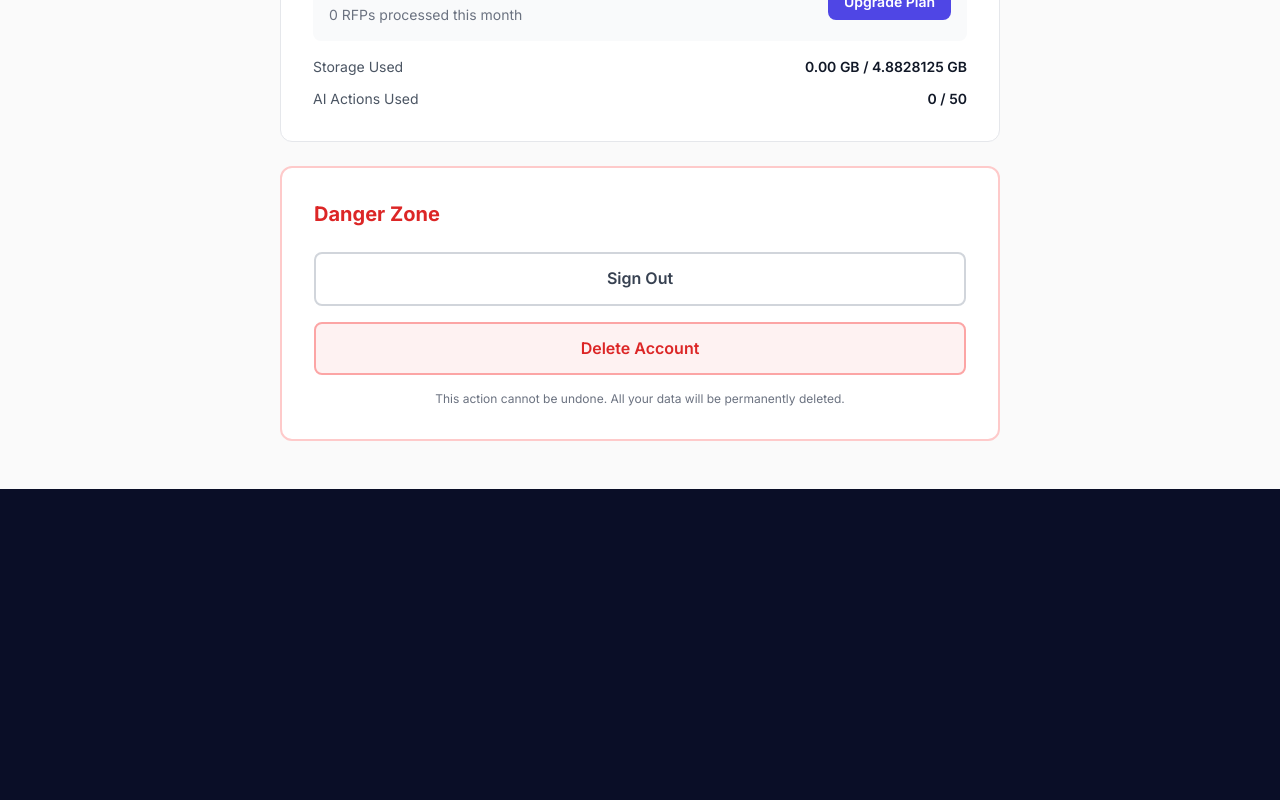
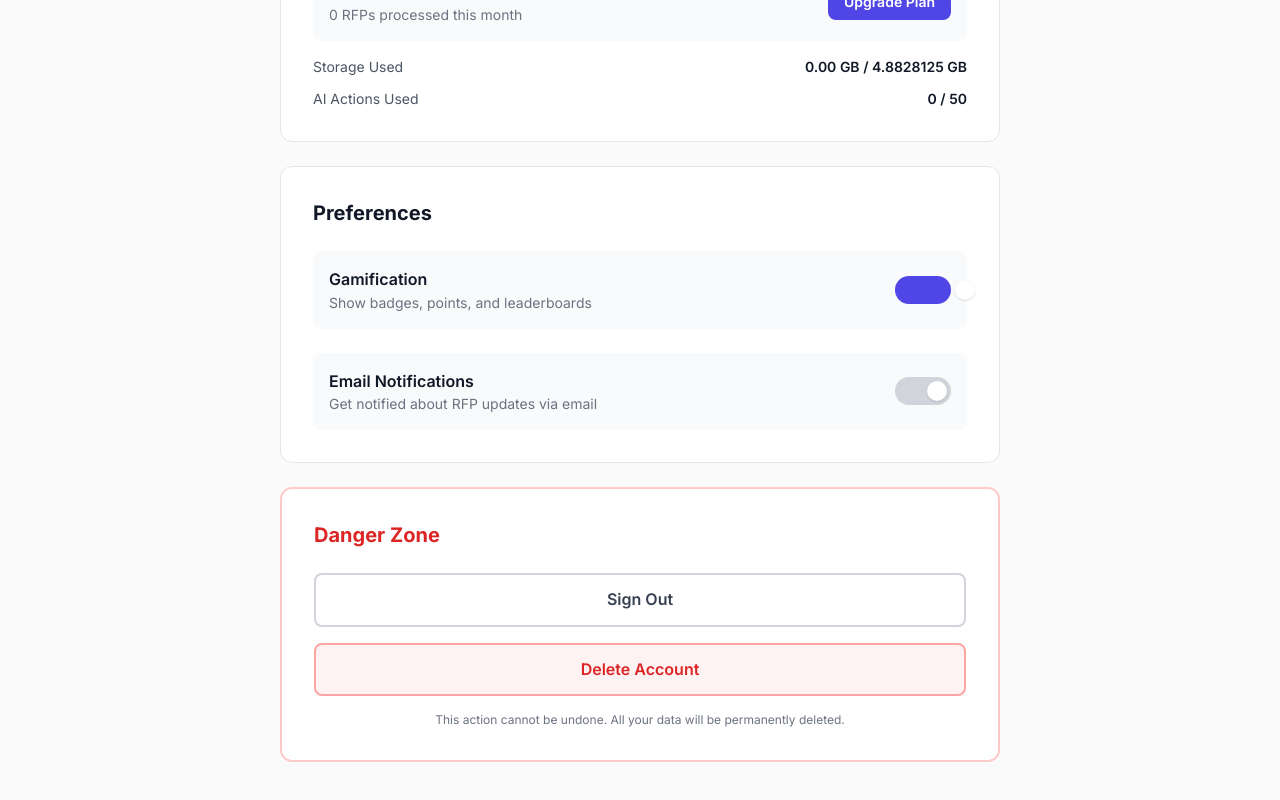
Before and after one commit to Sujithkal/rfpgrep, a React (Vite) app: page /settings in a window 1280 px wide. Shown: the part 761-1561 px from the top of the page. Before the commit the page ends 1250 px from the top, so only its background shows below. Built offline with nearby package versions, Linux system fonts and the light colour scheme; no server answers.

Commit message:
Add win rate tracking and gamification toggle

```diff
--- a/src/pages/ProjectsPage.jsx
+++ b/src/pages/ProjectsPage.jsx
@@ -1,7 +1,7 @@
 import { useState, useEffect } from 'react';
 import { useNavigate, Link } from 'react-router-dom';
 import { useAuth } from '../context/AuthContext';
-import { getProjects, createProject } from '../services/projectService';
+import { getProjects, createProject, updateProjectOutcome } from '../services/projectService';
 import NewProjectModal from '../components/NewProjectModal';
 
 export default function ProjectsPage() {
@@ -109,6 +109,30 @@ export default function ProjectsPage() {
         const diffTime = date - today;
         const diffDays = Math.ceil(diffTime / (1000 * 60 * 60 * 24));
         return diffDays;
+    };
+
+    // Handle win/lost/pending outcome change
+    const handleOutcomeChange = async (e, projectId, outcome) => {
+        e.stopPropagation(); // Prevent card click navigation
+        try {
+            await updateProjectOutcome(currentUser.uid, projectId, outcome);
+            // Update local state
+            setProjects(prev => prev.map(p =>
+                p.id === projectId ? { ...p, outcome } : p
+            ));
+        } catch (error) {
+            console.error('Error updating outcome:', error);
+            alert('Failed to update outcome');
+        }
+    };
+
+    const getOutcomeColor = (outcome) => {
+        switch (outcome) {
+            case 'won': return 'bg-green-100 text-green-700 border-green-300';
+            case 'lost': return 'bg-red-100 text-red-700 border-red-300';
+            case 'pending': return 'bg-yellow-100 text-yellow-700 border-yellow-300';
+            default: return 'bg-gray-100 text-gray-600 border-gray-200';
+        }
     };
 
     if (loading) {
@@ -323,6 +347,29 @@ export default function ProjectsPage() {
                                             </div>
                                         )}
                                     </div>
+
+                                    {/* Outcome (Won/Lost) Section */}
+                                    <div className="px-6 py-3 border-t border-gray-100 flex items-center justify-between">
+                                        <span className="text-xs text-gray-500 font-medium">Outcome:</span>
+                                        <div className="flex gap-1">
+                                            {[
+                                                { value: 'won', label: '🏆 Won', color: 'green' },
+                                                { value: 'lost', label: '❌ Lost', color: 'red' },
+                                                { value: 'pending', label: '⏳ Pending', color: 'yellow' }
+                                            ].map(({ value, label, color }) => (
+                                                <button
+                                                    key={value}
+                                                    onClick={(e) => handleOutcomeChange(e, project.id, project.outcome === value ? null : value)}
+                                                    className={`px-2 py-1 text-xs rounded-md border font-medium transition-all ${project.outcome === value
+                                                            ? getOutcomeColor(value)
+                                                            : 'bg-white text-gray-500 border-gray-200 hover:bg-gray-50'
+                                                        }`}
+                                                >
+                                                    {label}
+                                                </button>
+                                            ))}
+                                        </div>
+                                    </div>
                                 </div>
                             );
                         })}
--- a/src/pages/SettingsPage.jsx
+++ b/src/pages/SettingsPage.jsx
@@ -154,6 +154,83 @@ export default function SettingsPage() {
                         </div>
                     </div>
 
+                    {/* Preferences Section */}
+                    <div className="bg-white rounded-xl border border-gray-200 p-8">
+                        <h2 className="text-xl font-bold text-gray-900 mb-6">Preferences</h2>
+
+                        <div className="space-y-6">
+                            {/* Gamification Toggle */}
+                            <div className="flex items-center justify-between p-4 bg-gray-50 rounded-lg">
+                                <div>
+                                    <p className="font-semibold text-gray-900">Gamification</p>
+                                    <p className="text-sm text-gray-500">Show badges, points, and leaderboards</p>
+                                </div>
+                                <button
+                                    onClick={async () => {
+                                        const newValue = !userData?.settings?.gamificationEnabled;
+                                        try {
+                                            await updateUserProfile(user.uid, {
+                                                'settings.gamificationEnabled': newValue
+                                            });
+                                            setSuccess(newValue ? 'Gamification enabled!' : 'Gamification disabled');
+                                            setTimeout(() => setSuccess(''), 3000);
+                                        } catch (err) {
+                                            setError('Failed to update setting');
+                                        }
+                                    }}
+                                    className={`relative w-14 h-7 rounded-full transition-colors ${
+                                        userData?.settings?.gamificationEnabled !== false
+                                            ? 'bg-indigo-600'
+                                            : 'bg-gray-300'
+                                    }`}
+                                >
+                                    <span
+                                        className={`absolute top-1 w-5 h-5 bg-white rounded-full shadow transition-transform ${
+                                            userData?.settings?.gamificationEnabled !== false
+                                                ? 'translate-x-8'
+                                                : 'translate-x-1'
+                                        }`}
+                                    />
+                                </button>
+                            </div>
+
+                            {/* Dark Mode Toggle */}
+                            <div className="flex items-center justify-between p-4 bg-gray-50 rounded-lg">
+                                <div>
+                                    <p className="font-semibold text-gray-900">Email Notifications</p>
+                                    <p className="text-sm text-gray-500">Get notified about RFP updates via email</p>
+                                </div>
+                                <button
+                                    onClick={async () => {
+                                        const newValue = !userData?.settings?.emailNotifications;
+                                        try {
+                                            await updateUserProfile(user.uid, {
+                                                'settings.emailNotifications': newValue
+                                            });
+                                            setSuccess(newValue ? 'Email notifications enabled!' : 'Email notifications disabled');
+                                            setTimeout(() => setSuccess(''), 3000);
+                                        } catch (err) {
+                                            setError('Failed to update setting');
+                                        }
+                                    }}
+                                    className={`relative w-14 h-7 rounded-full transition-colors ${
+                                        userData?.settings?.emailNotifications
+                                            ? 'bg-indigo-600'
+                                            : 'bg-gray-300'
+                                    }`}
+                                >
+                                    <span
+                                        className={`absolute top-1 w-5 h-5 bg-white rounded-full shadow transition-transform ${
+                                            userData?.settings?.emailNotifications
+                                                ? 'translate-x-8'
+                                                : 'translate-x-1'
+                                        }`}
+                                    />
+                                </button>
+                            </div>
+                        </div>
+                    </div>
+
                     {/* Danger Zone */}
                     <div className="bg-white rounded-xl border-2 border-red-200 p-8">
                         <h2 className="text-xl font-bold text-red-600 mb-6">Danger Zone</h2>
--- a/src/services/projectService.js
+++ b/src/services/projectService.js
@@ -151,6 +151,24 @@ export async function updateProject(userId, projectId, updates) {
 }
 
 /**
+ * Update project outcome (won/lost/pending) for win rate tracking
+ */
+export async function updateProjectOutcome(userId, projectId, outcome) {
+    try {
+        const projectRef = doc(firestore, `users/${userId}/projects/${projectId}`);
+        await setDoc(projectRef, {
+            outcome: outcome, // 'won', 'lost', 'pending', or null
+            outcomeUpdatedAt: Timestamp.now(),
+            updatedAt: Timestamp.now()
+        }, { merge: true });
+        return true;
+    } catch (error) {
+        console.error('Error updating project outcome:', error);
+        throw error;
+    }
+}
+
+/**
  * Update a specific question's response in a project
  * Now includes VERSION HISTORY tracking
  */
```
